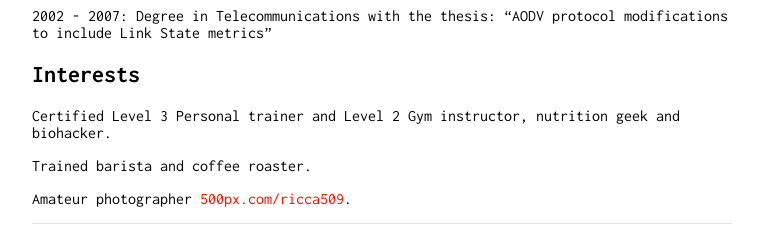
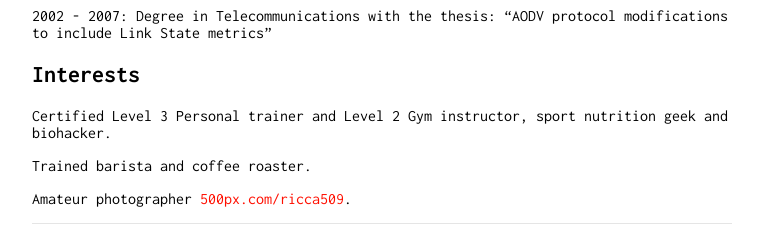
Before and after one commit to ricca509/ricca509.github.io, a Jekyll site: the page built from index.md, in a window 1280 px wide and 900 px high, scrolled down 4022 px. Shown: the part 642-886 px from the top of the window, without its empty margins (258-1017 px from the left). Built offline with Jekyll 4.4.1, drawn with Linux system fonts in a browser that asks for light colours; our own code applies the rules of GitHub Pages for plain Markdown files; part of the change alters nothing that is shown; some of the changed text lies outside the part shown.

Commit message:
Adjust interests description

```diff
--- a/index.md
+++ b/index.md
@@ -132,7 +132,7 @@ HTML5 semantic markup, CSS3 and SASS with Compass, jQuery, Underscore and Backbo
 
 **Senior Mobile Front End Developer**
 
-_2013 [IT]_
+_2013 [Italy]_
 
 I worked with KLM for the Unavolta project. Unavolta.net (http://unavolta.net) is a web application (both desktop and mobile versions available) designed to let people upload their travel photos (with a poetic message) in order to participate in a contest and win a flight. Additionally, every week (for eight weeks) a new video is published to inspire travellers. My responsibility for the project was to design and develop the mobile interface.
 
@@ -145,7 +145,7 @@ HAML templates, jQuery, jQuery Mobile, CSS, SASS styles, Git
 
 **Senior Engineer**
 
-_2013 - 2018 [IT]_
+_2013 - 2018 [Italy]_
 
 During my career at Prometeo I had the chance to work on a wide range of projects:
 from building a complete rack server to implementing a site crawler using the Selenium API (to automate a purchase process) to designing and developing web applications using several different technologies.
@@ -194,7 +194,7 @@ Italian, English, basic Spanish.
 
 ## Interests
 
-Certified Level 3 Personal trainer and Level 2 Gym instructor, nutrition geek and biohacker.
+Certified Level 3 Personal trainer and Level 2 Gym instructor, sport nutrition geek and biohacker.
 
 Trained barista and coffee roaster.
 
```
